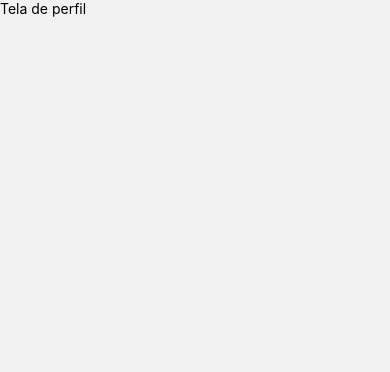
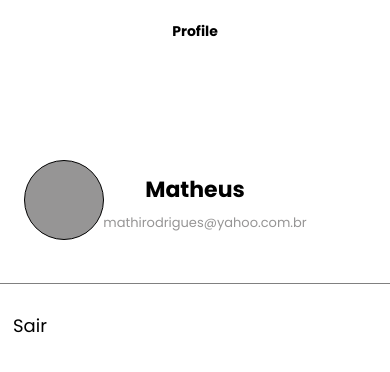
Before and after one commit to MathiRD/FinalCompassChallenge, a React Native app: screen /ProfileScreen in a window 390 px wide. Shown: the top 372 px of the page. Built offline with nearby package versions, Linux system fonts and the light colour scheme; no server answers.

Commit message:
Feature: Home done, starting profile and details screen

```diff
--- a/package.json
+++ b/package.json
@@ -20,7 +20,8 @@
     "firebase-auth": "^0.1.2",
     "react": "18.2.0",
     "react-native": "0.72.4",
-    "react-native-svg": "13.9.0"
+    "react-native-svg": "13.9.0",
+    "react-native-vector-icons": "^10.0.0"
   },
   "devDependencies": {
     "@babel/core": "^7.20.0",
--- a/screens/DetailScreen.tsx
+++ b/screens/DetailScreen.tsx
@@ -1,9 +1,213 @@
-import React from 'react';
-import { Text } from 'react-native';
+import React, { useState } from 'react';
+import { View, Text, Image, TouchableOpacity, Dimensions } from 'react-native';
+import { useRoute, useNavigation } from '@react-navigation/native';
+import Icon from 'react-native-vector-icons/FontAwesome';
 
-const DetailScreen = () => {
-    return (
-    <Text>Tela de detalhes</Text>
-)}
+const windowWidth = Dimensions.get('window').width;
+const windowHeight = Dimensions.get('window').height;
 
-export default DetailScreen;
+
+const DetailsScreen = () => {
+  const route = useRoute();
+  const navigation = useNavigation();
+
+  const { plant } = route.params;
+
+  const [isFavorite, setIsFavorite] = useState(false);
+  const [quantity, setQuantity] = useState(1);
+
+  const toggleFavorite = () => {
+    setIsFavorite(!isFavorite);
+  };
+
+  const increaseQuantity = () => {
+    setQuantity(quantity + 1);
+  };
+
+  const decreaseQuantity = () => {
+    if (quantity > 1) {
+      setQuantity(quantity - 1);
+    }
+  };
+
+  return (
+    <View style={styles.container}>
+      <View style={headerStyles.container}>
+        <TouchableOpacity onPress={() => navigation.goBack()}>
+          <Icon name="arrow-left" size={20} color="#000" />
+        </TouchableOpacity>
+        <Text style={headerStyles.headerText}>Details</Text>
+        <View style={styles.headerButtons}>
+          <TouchableOpacity style={styles.heartButton} onPress={toggleFavorite}>
+            <Icon name={isFavorite ? 'heart' : 'heart-o'} size={20} color="black" />
+          </TouchableOpacity>
+        </View>
+      </View>
+      <Image source={{ uri: plant.image }} style={styles.image} />
+      <Text style={styles.title}>{plant.title}</Text>
+      <Text style={styles.description}>{plant.description}</Text>
+      <Text style={styles.price}>${plant.price.toFixed(2)}</Text>
+      <View style={styles.quantityContainer}>
+        <TouchableOpacity style={styles.quantityButton} onPress={decreaseQuantity}>
+          <Text style={styles.quantityText}>-</Text>
+        </TouchableOpacity>
+        <Text style={styles.quantityText}>{quantity}</Text>
+        <TouchableOpacity style={styles.quantityButton} onPress={increaseQuantity}>
+          <Text style={styles.quantityText}>+</Text>
+        </TouchableOpacity>
+      </View>
+      <View style={styles.bottomContainer}>
+        <Text style={styles.totalText}>Total: ${parseFloat(plant.price * quantity).toFixed(2)}</Text>
+        <TouchableOpacity
+          style={styles.addToCartButton}
+          onPress={() => navigation.navigate('Cart')} // Navegação para o carrinho
+        >
+          <Text style={styles.addToCartButtonText}>Add to Cart</Text>
+        </TouchableOpacity>
+      </View>
+    </View>
+  );
+};
+
+const headerStyles = {
+    container: {
+      flexDirection: 'row',
+      alignItems: 'center',
+      justifyContent: 'space-between',
+      width: windowWidth,
+      height: 98,
+      backgroundColor: 'white',
+      borderBottomWidth: 4,
+      borderColor: 'rgba(0, 0, 0, 0.1)',
+      paddingLeft: 16,
+      paddingRight: 16,
+    },
+    headerText: {
+      color: '#000',
+      fontFamily: 'Poppins-Bold',
+      fontSize: 14,
+      fontStyle: 'normal',
+      fontWeight: '600',
+      lineHeight: 24,
+    },
+  };
+
+  const styles = {
+    container: {
+      flex: 1,
+      backgroundColor: 'white',
+      paddingTop: 16,
+    },
+    image: {
+      width: windowWidth,
+      height: 247,
+    },
+    title: {
+      marginLeft: 24,
+      marginTop: 16,
+      fontSize: 20,
+      fontWeight: '600',
+      color: '#000',
+      fontFamily: 'Poppins-Bold',
+      lineHeight: 24,
+    },
+    description: {
+      marginLeft: 24,
+      marginTop: 8,
+      fontSize: 16,
+      color: '#969595',
+    },
+    price: {
+      marginLeft: 24,
+      marginTop: 8,
+      fontSize: 28,
+      fontWeight: 'bold',
+      color: 'black',
+    },
+    addButton: {
+      backgroundColor: '#418B64',
+      width: 114,
+      height: 48,
+      borderRadius: 8,
+      alignSelf: 'flex-end',
+      marginRight: 24,
+      marginTop: 16,
+      alignItems: 'center',
+      justifyContent: 'center',
+      flexShrink: 0,
+    },
+    addButtonText: {
+      fontSize: 14,
+      color: 'white',
+    },
+    headerButtons: {
+      flexDirection: 'row',
+      alignItems: 'center',
+    },
+    heartButton: {
+      paddingRight: 8,
+    },
+    bottomContainer: {
+      width: windowWidth,
+      height: 92,
+      backgroundColor: '#FFF',
+      borderTopWidth: 1,
+      borderTopColor: 'rgba(0, 0, 0, 0.16)',
+      flexDirection: 'row',
+      alignItems: 'center',
+      justifyContent: 'space-between',
+      paddingLeft: 0.805,
+      paddingRight: 0.601,
+      shadowColor: 'rgba(0, 0, 0, 0.16)',
+      shadowOffset: {
+        width: 0,
+        height: 8,
+      },
+      shadowOpacity: 1,
+      shadowRadius: 0,
+      elevation: 2,
+      position: 'absolute',
+      bottom: 0,
+    },
+    totalText: {
+      fontSize: 16,
+      marginLeft: 10,
+      fontFamily: 'Poppins-Bold',
+    },
+    addToCartButton: {
+      backgroundColor: '#418B64',
+      width: 114,
+      height: 48,
+      borderRadius: 10,
+      alignItems: 'center',
+      justifyContent: 'center',
+      flexShrink: 0,
+      marginRight: 24,
+    },
+    addToCartButtonText: {
+      fontSize: 14,
+      color: 'white',
+    },
+    quantityContainer: {
+      flexDirection: 'row',
+      alignItems: 'center',
+      marginLeft: 320,
+    },
+    quantityButton: {
+      backgroundColor: '#E5E5E5',
+      width: 24,
+      height: 24,
+      borderRadius: 12,
+      alignItems: 'center',
+      justifyContent: 'center',
+      marginHorizontal: 4,
+    },
+    quantityText: {
+      fontSize: 16,
+      fontWeight: 'bold',
+      color: 'black',
+    },
+  };
+
+
+export default DetailsScreen;
--- a/screens/HomeScreen.tsx
+++ b/screens/HomeScreen.tsx
@@ -59,13 +59,13 @@ const HomeScreen = () => {
     return categories.map((category) => (
       <TouchableOpacity
         key={category}
-        style={[styles.filterButton, selectedCategory === category]}
+        style={[styles.filterButton]}
         onPress={() => filterPlantsByCategory(category)}
       >
         <Text
           style={[
             styles.filterButtonText,
-            { color: selectedCategory === category ? '#000' : '#808080' },
+            selectedCategory === category && styles.selectedFilterButtonText,
           ]}
         >
           {category}
@@ -86,7 +86,7 @@ const HomeScreen = () => {
           <View style={styles.SubContainer}>
             <View style={styles.profileContainer}>
               <Text style={styles.HeaderText}>
-                Hi, {showUserNickName('Matheus')}
+                Hi, {showUserNickName('Matheus asexual')}
               </Text>
               <TouchableOpacity
                 onPress={() => navigation.navigate('ProfileScreen')}
@@ -168,6 +168,27 @@ const HomeScreen = () => {
           </View>
         </View>
       </ScrollView>
+      {/* Navbar Container */}
+      <View style={styles.NavbarContainer}>
+        <TouchableOpacity
+          style={styles.NavbarButton}
+          onPress={() => navigation.navigate('Home')}
+        >
+          <Text style={styles.NavbarButtonText}>Home</Text>
+        </TouchableOpacity>
+        <TouchableOpacity
+          style={styles.NavbarButton}
+          onPress={() => navigation.navigate('Favorites')}
+        >
+          <Text style={styles.NavbarButtonText}>Favor</Text>
+        </TouchableOpacity>
+        <TouchableOpacity
+          style={styles.NavbarButton}
+          onPress={() => navigation.navigate('Cart')}
+        >
+          <Text style={styles.NavbarButtonText}>Cart</Text>
+        </TouchableOpacity>
+      </View>
     </View>
   );
 };
@@ -283,7 +304,6 @@ const styles = StyleSheet.create({
     fontStyle: 'normal',
     fontWeight: '600',
   },
-
   filterButtonsContainer: {
     flexDirection: 'row',
     marginTop: 8,
@@ -303,8 +323,11 @@ const styles = StyleSheet.create({
     fontSize: 16,
     fontFamily: 'Poppins-Bold',
     fontWeight: 'bold',
+    color: '#808080',
   },
-
+  selectedFilterButtonText: {
+    color: '#000',
+  },
   PlantCardsContainer: {
     marginTop: 1,
   },
@@ -314,7 +337,6 @@ const styles = StyleSheet.create({
     borderTopRightRadius: 20,
     marginBottom: 20,
     elevation: 4,
-
   },
   PlantCardImage: {
     width: '100%',
@@ -327,7 +349,7 @@ const styles = StyleSheet.create({
     fontSize: 18,
     fontWeight: 'bold',
     marginBottom: 5,
-    marginLeft: 10
+    marginLeft: 10,
   },
   PlantCardPrice: {
     fontSize: 16,
@@ -346,14 +368,34 @@ const styles = StyleSheet.create({
     marginTop: 222,
     flex: 1,
     width: 29,
-    marginLeft: 322,
-    position: 'absolute'
-
+    marginLeft: 300,
+    position: 'absolute',
   },
   ShoppingIcon: {
     width: 15,
     height: 15,
   },
+  NavbarContainer: {
+    flexDirection: 'row',
+    justifyContent: 'space-between',
+    alignItems: 'center',
+    backgroundColor: '#FFF',
+    boxShadow: '0px 0px 8px 0px rgba(0, 0, 0, 0.16)',
+    position: 'absolute',
+    bottom: 0,
+    left: 0,
+    right: 0,
+    padding: 16,
+  },
+  NavbarButton: {
+    flex: 1,
+    justifyContent: 'center',
+    alignItems: 'center',
+  },
+  NavbarButtonText: {
+    color: '#000',
+    fontWeight: 'bold',
+  },
 });
 
 export default HomeScreen;
--- a/screens/LoginScreen.tsx
+++ b/screens/LoginScreen.tsx
@@ -18,7 +18,7 @@ const LoginScreen = () => {
             await signInWithEmailAndPassword(auth,email,password);
             navigation.navigate('Home');
         } catch {error} {
-            console.error('Failed to find user:' , error);
+          console.log('error:', error)
         }
     };
 
--- a/screens/ProfileScreen.tsx
+++ b/screens/ProfileScreen.tsx
@@ -1,9 +1,116 @@
 import React from 'react';
-import { Text } from 'react-native';
+import {
+  View,
+  Text,
+  StyleSheet,
+  Dimensions,
+  TouchableOpacity,
+} from 'react-native';
+import { useNavigation } from '@react-navigation/native';
+const { width, height } = Dimensions.get('window');
 
 const ProfileScreen = () => {
-    return (
-    <Text>Tela de perfil</Text>
-)}
+  const navigation = useNavigation();
+  const handleLogout = () => {
+    navigation.navigate('FirstScreen');
+  };
+
+  return (
+    <>
+      <View style={[styles.container, { width, height }]}>
+        <View style={styles.circle}></View>
+        <View style={styles.header}>
+          <Text style={styles.title}>Profile</Text>
+        </View>
+        <View style={styles.profileInfo}>
+          <Text style={styles.profileName}>Matheus</Text>
+          <Text style={styles.profileEmail}>mathirodrigues@yahoo.com.br</Text>
+        </View>
+        <View style={styles.line}></View>
+        <TouchableOpacity onPress={handleLogout}>
+          <Text style={styles.logoutText}>Sair</Text>
+        </TouchableOpacity>
+      </View>
+    </>
+  );
+};
+
+const styles = StyleSheet.create({
+  container: {
+    flex: 1,
+    backgroundColor: 'white',
+    overflow: 'hidden',
+    alignItems: 'center',
+  },
+  circle: {
+    width: 80,
+    height: 80,
+    position: 'absolute',
+    backgroundColor: '#969595',
+    borderRadius: 300,
+    borderWidth: 1,
+    borderColor: 'black',
+    left: 24,
+    top: 160,
+    zIndex: 1,
+  },
+  header: {
+    width: '105%',
+    marginBottom: 5,
+    alignItems: 'center',
+    elevation: 4,
+    borderBottomRightRadius: 20,
+    borderBottomLeftRadius: 20,
+    marginTop: -6
+  },
+  title: {
+    marginTop: 25,
+    color: 'black',
+    fontSize: 14,
+    fontFamily: 'Poppins-Bold',
+    fontWeight: '600',
+    lineHeight: 24,
+    marginBottom: 30,
+  },
+  profileInfo: {
+    alignItems: 'center',
+    marginBottom: 10,
+  },
+  profileName: {
+    color: 'black',
+    fontSize: 22,
+    fontFamily: 'Poppins-Bold',
+    fontWeight: '600',
+    lineHeight: 24,
+    bottom: -100,
+  },
+  profileEmail: {
+    color: '#969595',
+    fontSize: 13,
+    fontFamily: 'Poppins-Regular',
+    fontWeight: '400',
+    lineHeight: 14,
+    marginTop: 4,
+    bottom: -110,
+    marginLeft: 20
+  },
+  line: {
+    width: '100%',
+    height: 1,
+    backgroundColor: 'gray',
+    marginTop: 8,
+    bottom: -145,
+  },
+  logoutText: {
+    color: 'black',
+    fontSize: 18,
+    fontFamily: 'Poppins-Regular',
+    fontWeight: '400',
+    lineHeight: 24,
+    marginBottom: 16,
+    bottom: -175,
+    left: -165,
+  },
+});
 
 export default ProfileScreen;
```
Also changed, not shown: App.tsx (+13 -5 lines), 2 other files (tests, documents, lock files or other folders).
